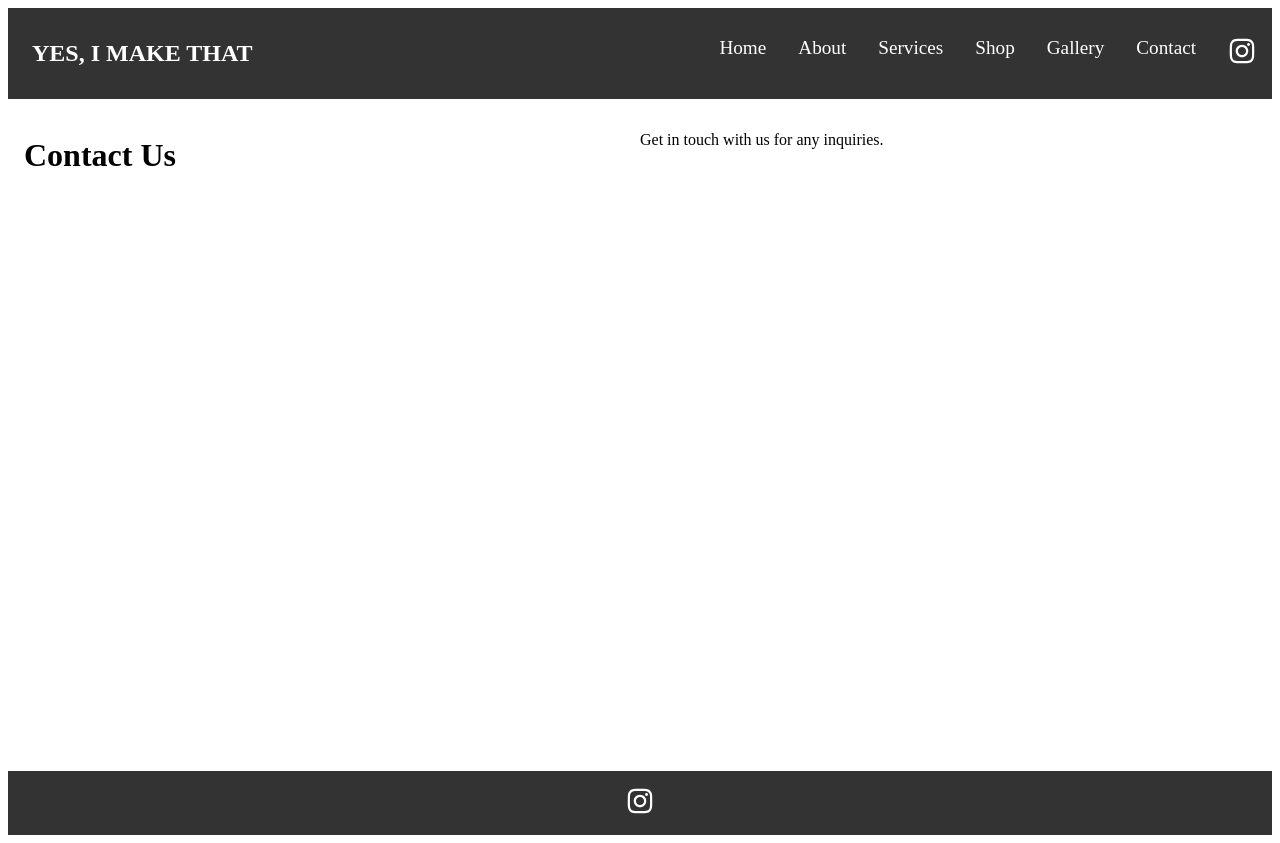
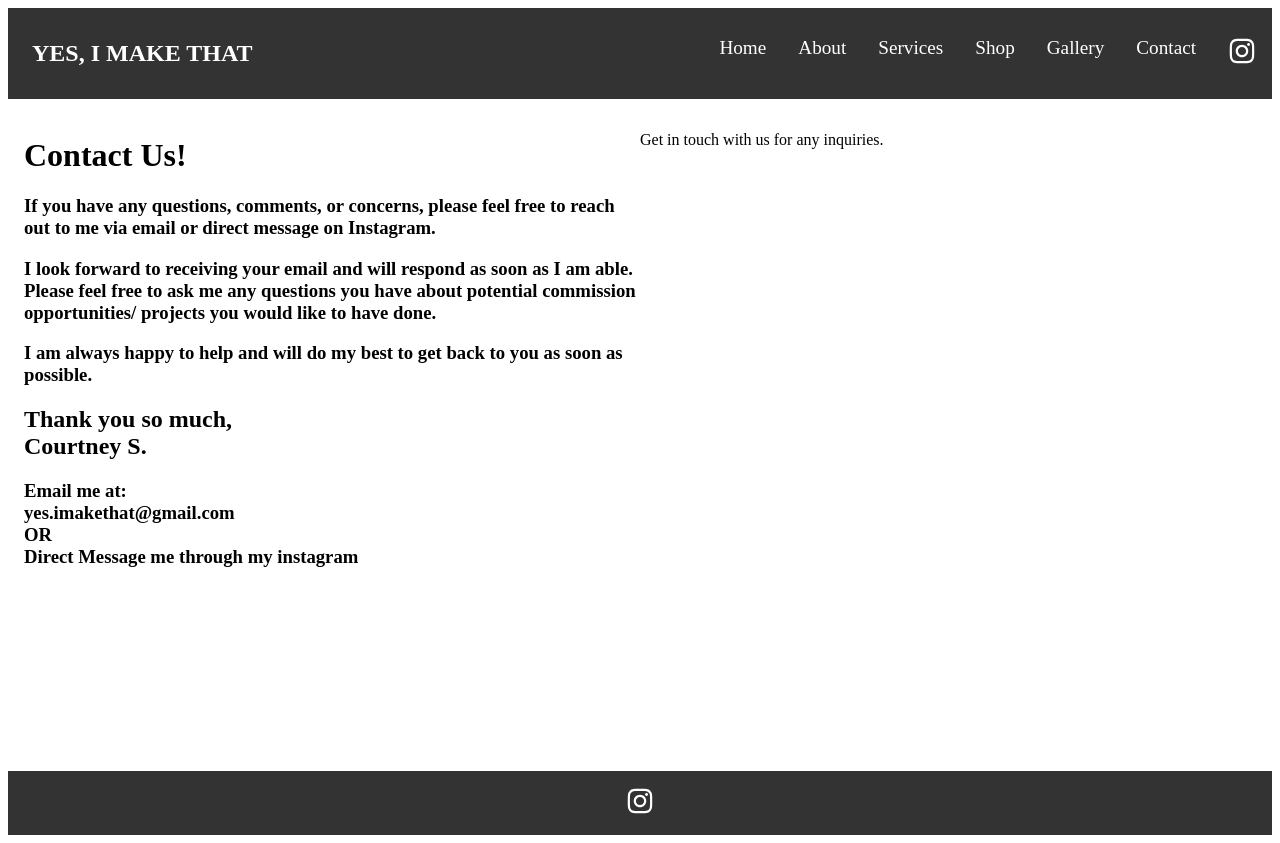
Before and after one commit to HIPgirl95/YesIMakeThat, a Next.js app in the folder yes-i-make-that/: page /contact in a window 1280 px wide. Built offline with nearby package versions, Linux system fonts and the light colour scheme.

Commit message:
Adding contact text

```diff
--- a/yes-i-make-that/pages/contact.js
+++ b/yes-i-make-that/pages/contact.js
@@ -7,7 +7,27 @@ export default function Contact() {
   return (
     <div className={styles.contactPage}>
       <div>
-        <h1>Contact Us</h1>
+        <h1>Contact Us!</h1>
+        <h3>
+          If you have any questions, comments, or concerns, please feel free to reach out to me via email or direct message on Instagram.
+        </h3>
+        <h3>
+          I look forward to receiving your email and will respond as soon as I am able. Please feel free to ask me any questions you have about potential commission opportunities/ projects you would like to have done.
+        </h3>
+        <h3>
+          I am always happy to help and will do my best to get back to you as soon as possible.
+        </h3>
+        <h2>
+          Thank you so much, <br />
+          Courtney S.
+        </h2>
+        <h3>
+          Email me at:
+          <br />
+          yes.imakethat@gmail.com <br />
+          OR <br />
+          Direct Message me through my instagram
+        </h3>
       </div>
       <div>
         <p>Get in touch with us for any inquiries.</p>
```
